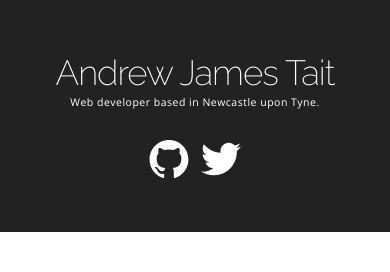
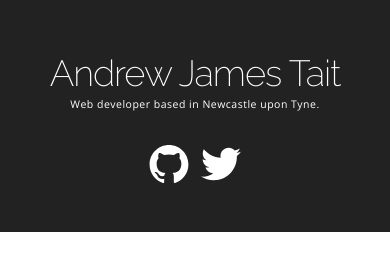
Before and after one commit to andrewjtait/andrewjtait.github.io, a Jekyll site: the page built from index.html, in a window 390 px wide. Shown: the top 272 px of the page. Built offline with Jekyll 4.4.1, drawn with Linux system fonts in a browser that asks for light colours.

Commit message:
adjusted header text spacing

```diff
--- a/_sass/_head.scss
+++ b/_sass/_head.scss
@@ -72,6 +72,10 @@ header {
 
 @media (max-width: 650px) {
   .app-header {
-    font-size: 2.5rem;
+    font-size: 2.6rem;
+  }
+
+  .app-description {
+    margin-bottom: 15px;
   }
 }
--- a/assets/app.css
+++ b/assets/app.css
@@ -387,7 +387,10 @@ header {
 
 @media (max-width: 650px) {
   .app-header {
-    font-size: 2.5rem; } }
+    font-size: 2.6rem; }
+
+  .app-description {
+    margin-bottom: 15px; } }
 .content {
   width: 850px;
   margin: 0 auto;
```
